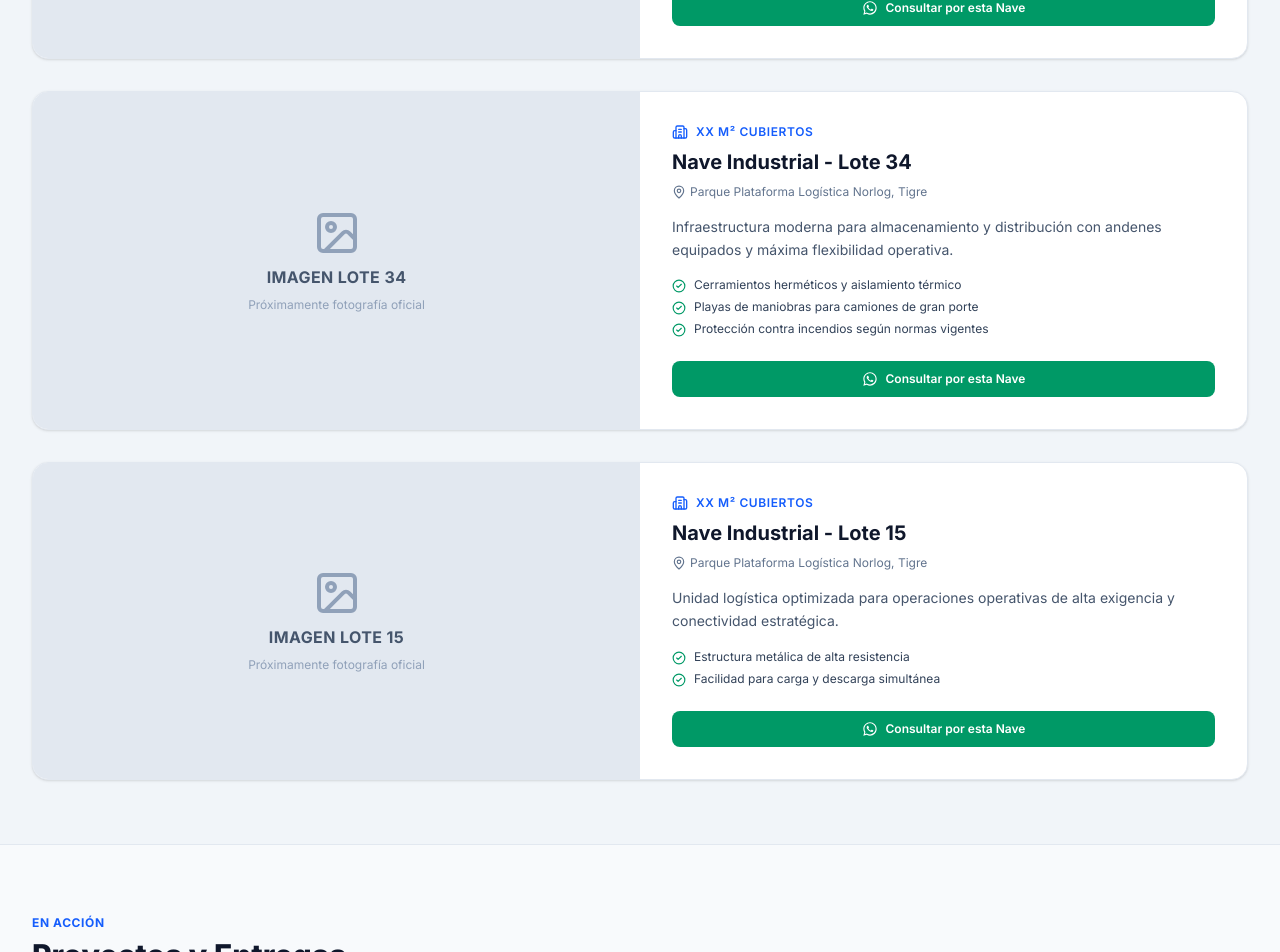
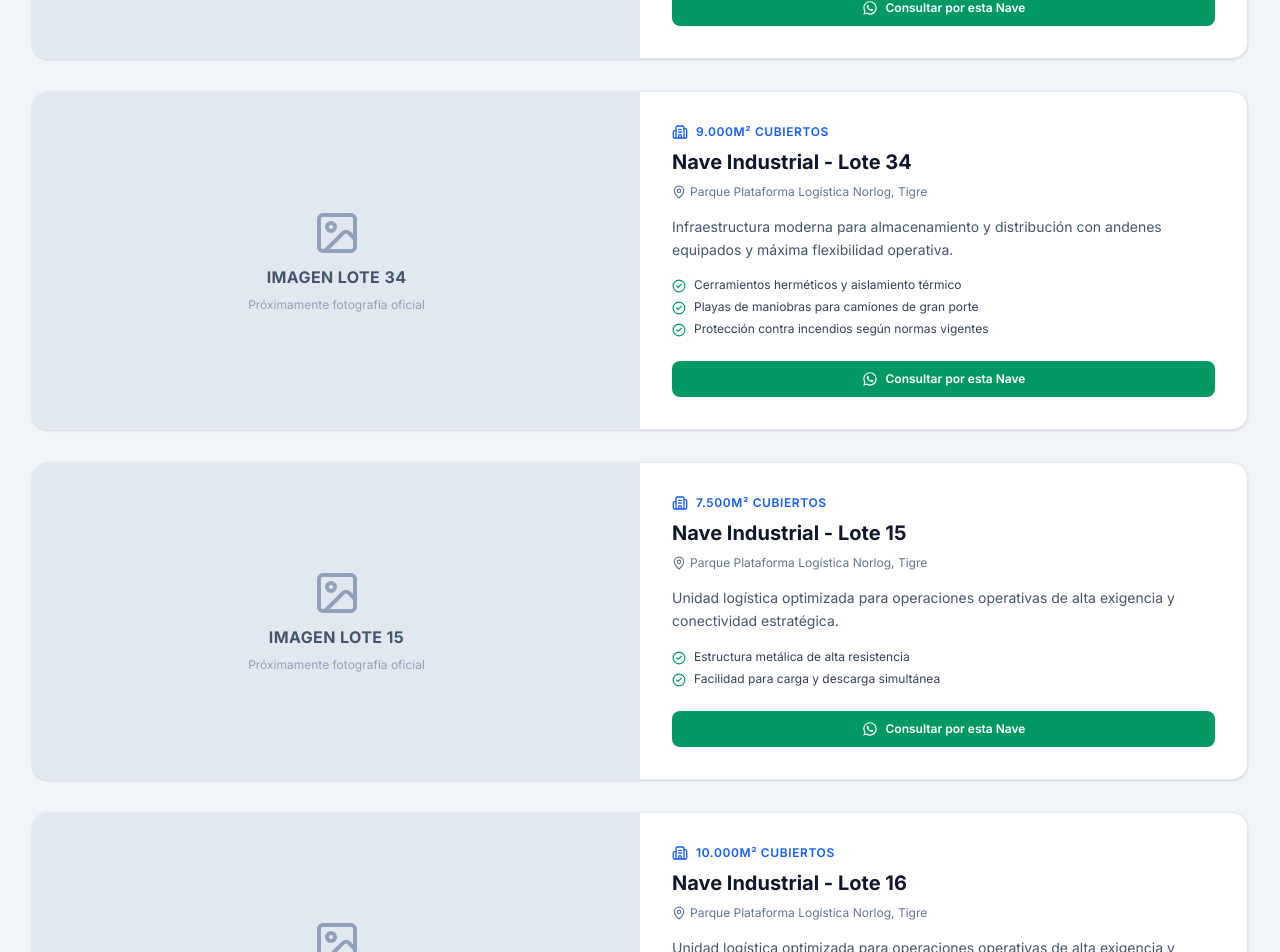
Before and after one commit to jonyjeifetz/Indusnor-Web, a Next.js app: page / in a window 1280 px wide. Shown: the part 3460-4412 px from the top of the page. Built offline with nearby package versions, Linux system fonts and the light colour scheme.

Commit message:
Metros Naves y agregado Nave 16

```diff
--- a/app/page.tsx
+++ b/app/page.tsx
@@ -105,7 +105,7 @@ const NAVES = [
     lote: "Lote 17",
     title: "Nave Industrial - Lote 17",
     location: "Parque Plataforma Logística Norlog, Tigre",
-    surface: "XX m² cubiertos",
+    surface: "12.000m² cubiertos",
     description: "Nave logística de última generación con altura libre de 12m, portones seccionales automáticos y abrigos de muelle integrados.",
     features: [
       "Pisos de hormigón con fibra sintética de alta resistencia",
@@ -120,7 +120,7 @@ const NAVES = [
     lote: "Lote 33",
     title: "Nave Centro Logístico - Lote 33",
     location: "Parque Plataforma Logística Norlog, Tigre",
-    surface: "XX m² cubiertos",
+    surface: "8.500m² cubiertos",
     description: "Diseñada para logística pesada y almacenamiento de gran escala. Cuenta con amplias playas de maniobra y seguridad 24 hs.",
     features: [
       "Estructura metálica reticulada de gran luz libre",
@@ -135,7 +135,7 @@ const NAVES = [
     lote: "Lote 34",
     title: "Nave Industrial - Lote 34",
     location: "Parque Plataforma Logística Norlog, Tigre",
-    surface: "XX m² cubiertos",
+    surface: "9.000m² cubiertos",
     description: "Infraestructura moderna para almacenamiento y distribución con andenes equipados y máxima flexibilidad operativa.",
     features: [
       "Cerramientos herméticos y aislamiento térmico",
@@ -149,7 +149,20 @@ const NAVES = [
     lote: "Lote 15",
     title: "Nave Industrial - Lote 15",
     location: "Parque Plataforma Logística Norlog, Tigre",
-    surface: "XX m² cubiertos",
+    surface: "7.500m² cubiertos",
+    description: "Unidad logística optimizada para operaciones operativas de alta exigencia y conectividad estratégica.",
+    features: [
+      "Estructura metálica de alta resistencia",
+      "Facilidad para carga y descarga simultánea"
+    ],
+    image: ""
+  },
+  {
+    id: 5,
+    lote: "Lote 16",
+    title: "Nave Industrial - Lote 16",
+    location: "Parque Plataforma Logística Norlog, Tigre",
+    surface: "10.000m² cubiertos",
     description: "Unidad logística optimizada para operaciones operativas de alta exigencia y conectividad estratégica.",
     features: [
       "Estructura metálica de alta resistencia",
```
